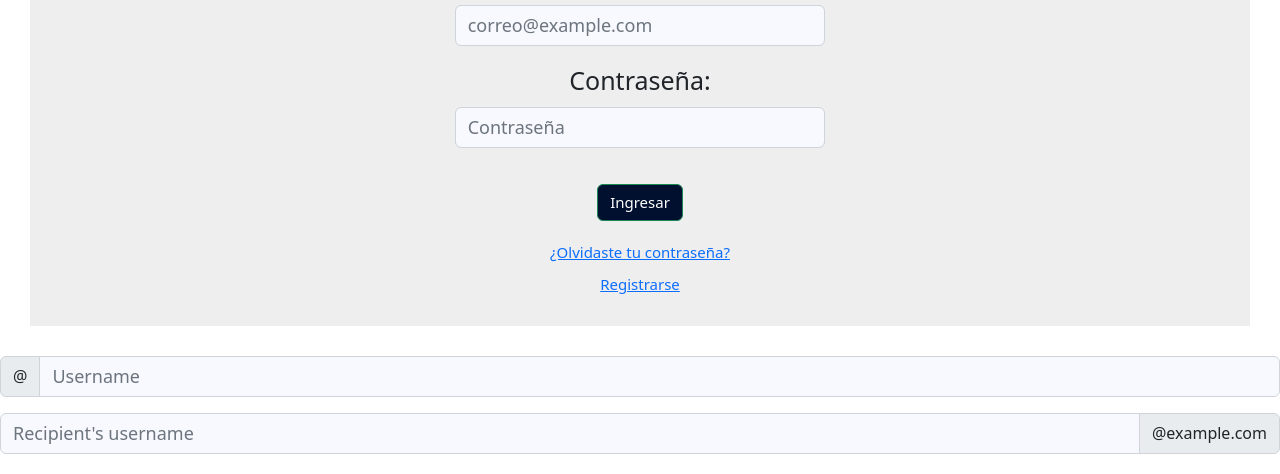
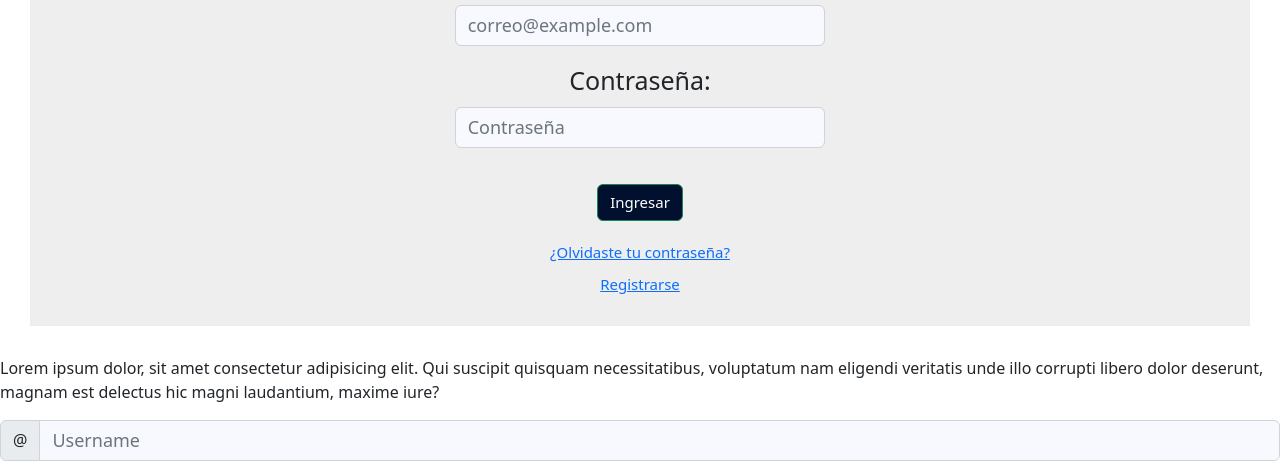
Before and after one commit to BraulioVG/PruebaSUTATESE, a plain HTML site: page index.html in a window 1280 px wide. Shown: the part 252-726 px from the top of the page. Drawn offline with nearby package versions, Linux system fonts and the light colour scheme.

Commit message:
Agregamos parrafo (rama)

```diff
--- a/index.html
+++ b/index.html
@@ -73,7 +73,9 @@
             </div>
         </div>
 
-
+        <p>Lorem ipsum dolor, sit amet consectetur adipisicing elit. Qui suscipit quisquam necessitatibus,
+            voluptatum nam eligendi veritatis unde illo corrupti libero dolor deserunt, magnam est delectus hic magni
+            laudantium, maxime iure?</p>
 
     <div class="input-group mb-3">
         <span class="input-group-text" id="basic-addon1">@</span>
```
